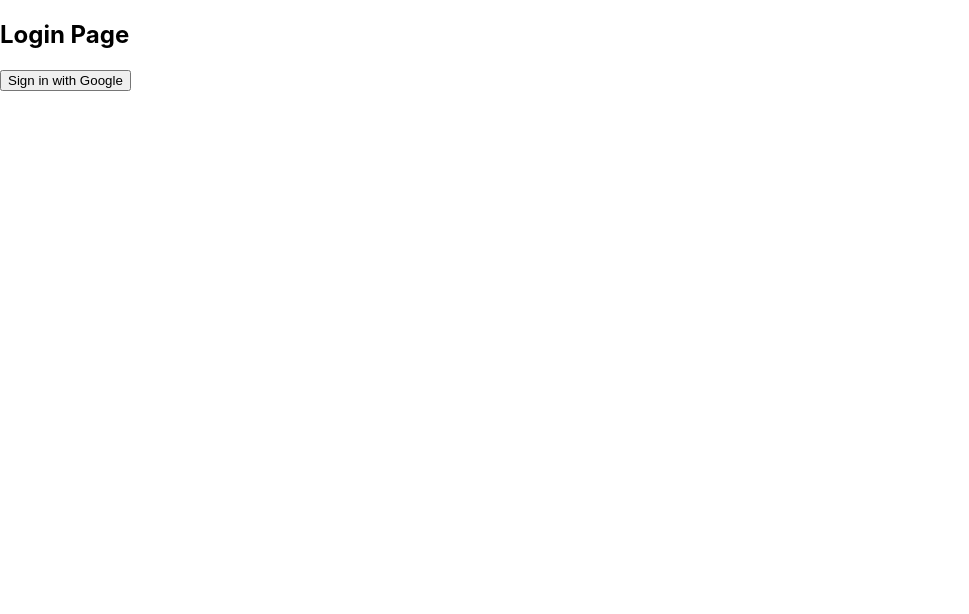
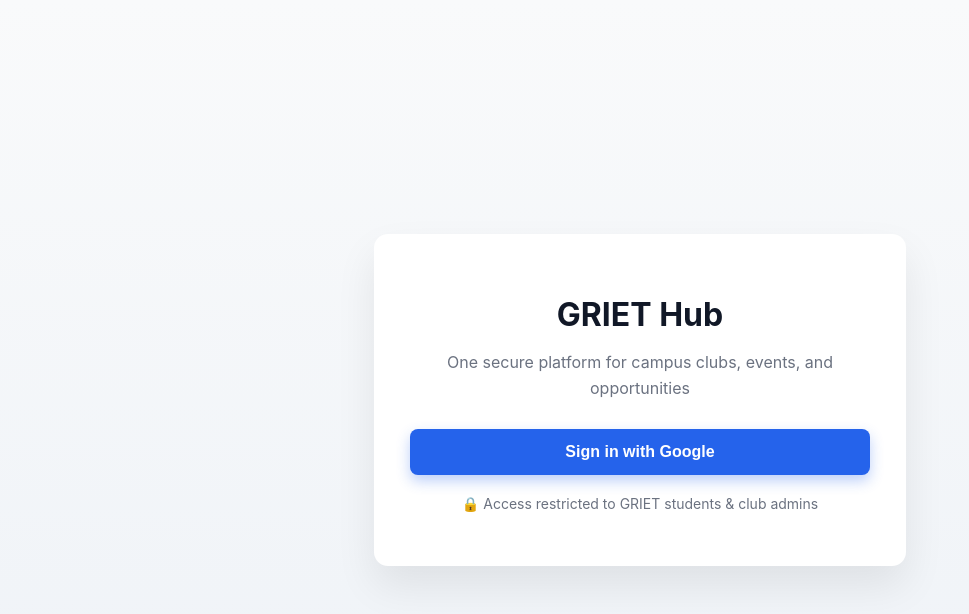
Before and after one commit to adityavaasudevb/gdgoc, a React (Create React App) app in the folder gdgoc/: page / in a window 1280 px wide. Shown: the top 614 px of the page, without its empty margins (0-969 px from the left). Built offline with nearby package versions, Linux system fonts and the light colour scheme; no server answers.

Commit message:
updated login page with css

```diff
--- a/gdgoc/src/pages/Login.jsx
+++ b/gdgoc/src/pages/Login.jsx
@@ -1,11 +1,16 @@
 import { signInWithGoogle, logout } from "../firebase/auth";
 import { useNavigate } from "react-router-dom";
 import { doc, setDoc } from "firebase/firestore";
-import { db } from "../firebase/firestore";
-import { getClubs } from "../firebase/firestore";
+import { db, getClubs } from "../firebase/firestore";
+
+/*
+  Login Page
+  - Supports STUDENT + CLUB ADMIN login
+  - Clean UI
+  - No logic regression
+*/
 
 export default function Login() {
-  // 1️⃣ Initialize navigate here, at the top of your component
   const navigate = useNavigate();
 
   const handleLogin = async () => {
@@ -13,40 +18,107 @@ export default function Login() {
       const result = await signInWithGoogle();
       const email = result.user.email;
 
-    // Fetch clubs to check admin emails
+      // 🔍 Check admin emails from clubs
       const clubs = await getClubs();
-    const isAdminEmail = clubs.some(
-      (club) => club.adminEmails?.includes(email)
+      const isAdminEmail = clubs.some((club) =>
+        club.adminEmails?.includes(email)
       );
 
+      // 🎓 Student email check
       const isStudentEmail = email.endsWith("@grietcollege.com");
 
+      // ❌ Block invalid users
       if (!isStudentEmail && !isAdminEmail) {
         alert("Please use a valid college or club admin email");
         await logout();
         return;
       }
 
-    // Ensure user document exists (DO NOT reset bookmarks)
+      // 👤 Ensure user doc exists (DO NOT overwrite bookmarks)
       await setDoc(
         doc(db, "users", result.user.uid),
-      {
-        email: email,
-      },
+        { email },
         { merge: true }
       );
 
       navigate("/dashboard");
-  } catch (error) {
-    console.error(error);
+    } catch (err) {
+      console.error(err);
+      alert("Login failed. Please try again.");
     }
   };
 
+  return (
+    <div
+      style={{
+        minHeight: "100vh",
+        display: "flex",
+        alignItems: "center",
+        justifyContent: "center",
+        background: "linear-gradient(180deg, #f9fafb, #eef2f7)",
+      }}
+    >
+      <div
+        style={{
+          width: "100%",
+          maxWidth: "460px",
+          background: "#ffffff",
+          padding: "40px 36px",
+          borderRadius: "14px",
+          boxShadow: "0 20px 40px rgba(0,0,0,0.08)",
+          textAlign: "center",
+        }}
+      >
+        <h1
+          style={{
+            marginBottom: "10px",
+            fontSize: "32px",
+            fontWeight: "700",
+            color: "#111827",
+          }}
+        >
+          GRIET Hub
+        </h1>
 
-  return (
-    <div>
-      <h2>Login Page</h2>
-      <button onClick={handleLogin}>Sign in with Google</button>
+        <p
+          style={{
+            color: "#6b7280",
+            fontSize: "16px",
+            marginBottom: "28px",
+            lineHeight: "1.6",
+          }}
+        >
+          One secure platform for campus clubs, events, and opportunities
+        </p>
+
+        <button
+          onClick={handleLogin}
+          style={{
+            width: "100%",
+            padding: "14px",
+            fontSize: "16px",
+            fontWeight: "600",
+            background: "#2563eb",
+            color: "#ffffff",
+            border: "none",
+            borderRadius: "8px",
+            cursor: "pointer",
+            boxShadow: "0 6px 14px rgba(37,99,235,0.3)",
+          }}
+        >
+          Sign in with Google
+        </button>
+
+        <p
+          style={{
+            marginTop: "20px",
+            fontSize: "14px",
+            color: "#6b7280",
+          }}
+        >
+          🔒 Access restricted to GRIET students & club admins
+        </p>
+      </div>
     </div>
   );
 }
```
Lines whose indentation alone changed are shown as unchanged.
